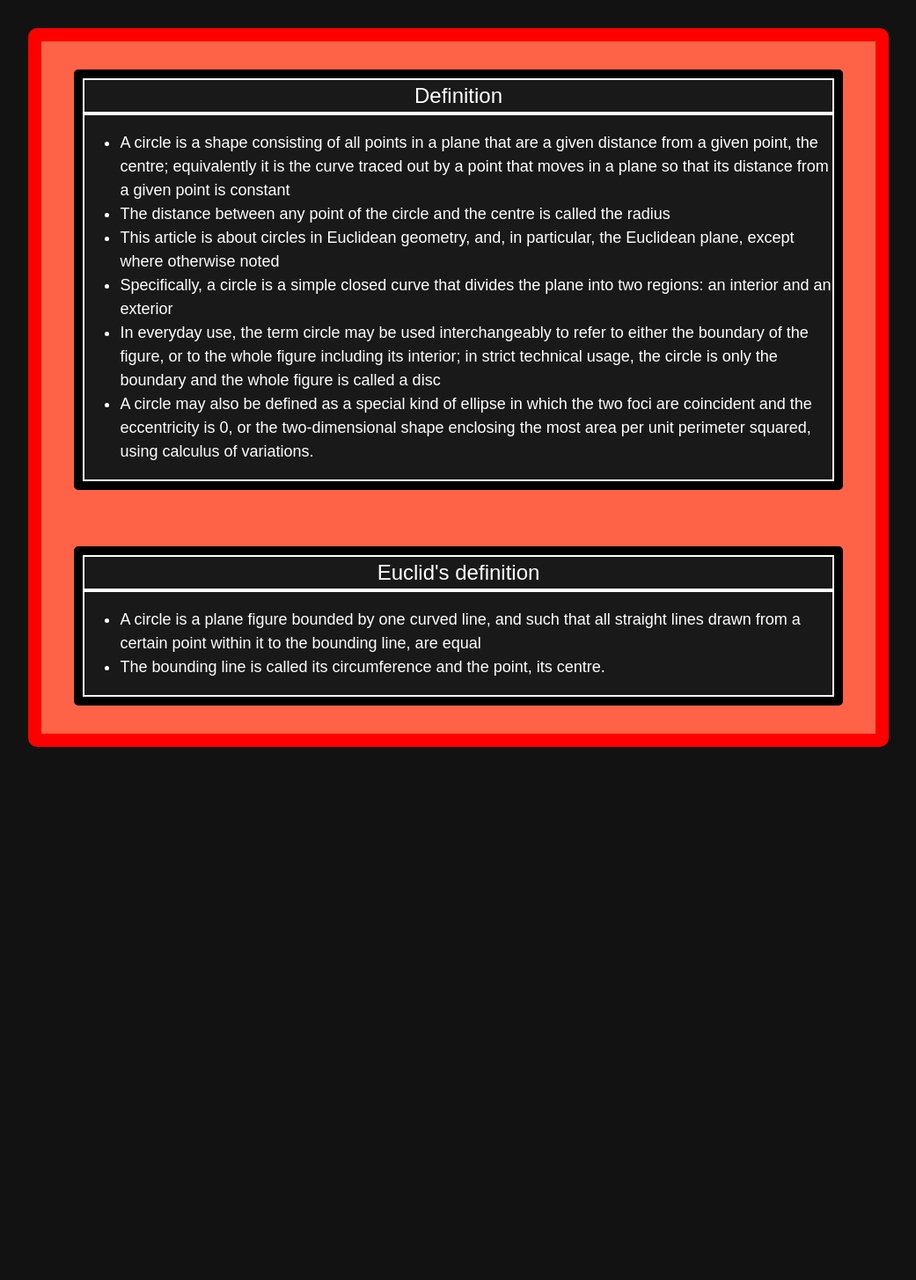
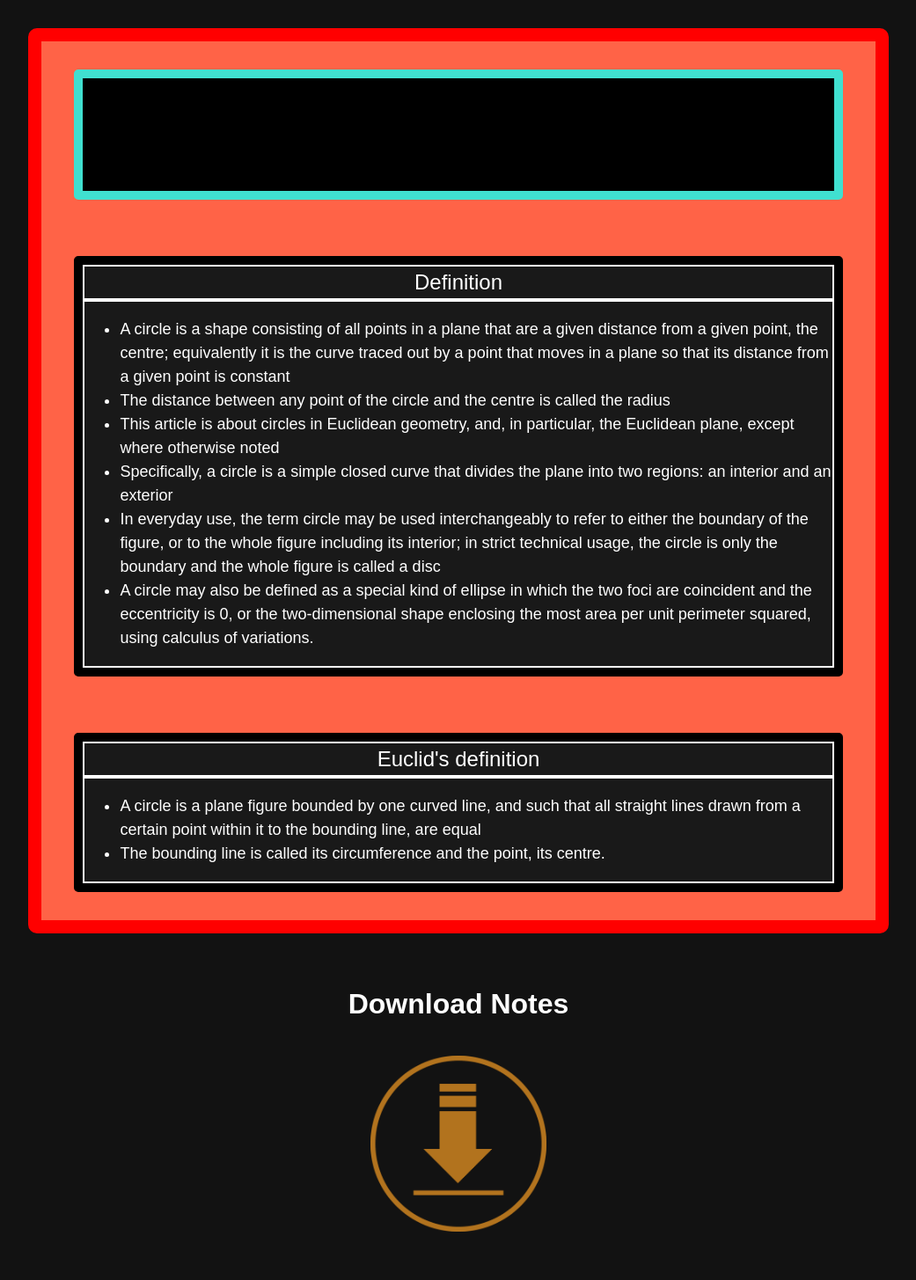
Before and after one commit to SidNath21/WikiNotes, a plain HTML site: page notes.html in a window 1280 px wide. Shown: the whole page at 88% size, without its empty margins (119-1160 px from the left). Before the commit the page ends 865 px from the top, so only its background shows below. Drawn offline with Linux system fonts and the light colour scheme.

Commit message:
Download button and Intro Slide

```diff
--- a/css/slides.css
+++ b/css/slides.css
@@ -12,6 +12,12 @@ h1{
     line-height: 1.5;
 }
 
+h2{
+    margin-top: 2em;
+    line-height: 1;
+    font-size: 32px;
+}
+
 #container{
 
     margin: 1em auto;
@@ -24,6 +30,27 @@ h1{
     flex-direction: column;
 }
 
+.introSlide{
+    text-align: center;
+    margin: 2em auto;
+    width: 90%;
+    border: 10px solid turquoise;
+    border-radius: 5px;
+    background-color: black ;
+    line-height: 1.5;
+    color: white;
+    overflow: hidden;
+}
+
+.introSlideTitle{
+    font-size: 5vw;
+
+    padding: 1em ;
+    text-align: center;
+
+    text-transform: uppercase;
+}
+
 .slide{
     text-align: center;
     margin: 2em auto;
@@ -31,10 +58,6 @@ h1{
     border: 10px solid black;
     border-radius: 5px;
     background-color: #191919 ;
-    /*
-    display: flex;
-    flex-direction: column;
-    */
     line-height: 1.5;
     color: white;
     overflow: hidden;
@@ -44,7 +67,6 @@ h1{
 
     font-size: 24px;
     border: 2px solid white;
-
 }
 
 .content{
@@ -52,3 +74,14 @@ h1{
     text-align: left;
     border: 2px solid white;
 }
+
+#download img{
+    margin: 1em auto 3em auto;
+    width: 200px;
+    opacity: 75%;
+}
+
+#download img:hover{
+    opacity: 100%;
+
+}
--- a/notes.html
+++ b/notes.html
@@ -9,9 +9,12 @@
 </head>
 <body>
     <h1 id = "title"> </h1>
-    <div id = "container">
 
-    </div>
+    <div id = "container">  </div>
+
+    <h2> Download Notes </h1>
+    <div id = "download"> <img src="icons/download.png" alt="Download Notes" > </div>
+
     <script src="notes.js"> </script>
 </body>
 </html>
--- a/notes.js
+++ b/notes.js
@@ -1,13 +1,21 @@
 const container = document.querySelector("#container");
 const title = document.querySelector("#title");
+const downloadButton = document.querySelector("#download");
 
 let titleString = decodeURIComponent(window.location.search);
 titleString = titleString.substring(titleString.indexOf("=") + 1);
-
 title.textContent = titleString;
 
+downloadButton.addEventListener("click", function(){
+
+
+    //download Button clicked
+
+
+
+});
+
 let slides = [];
-
 
 createSampleSlides();
 
@@ -18,6 +26,19 @@ function slide(heading, body){
 
 function createSlides(){
 
+    const introSlide = document.createElement("div");
+    introSlide.classList = "introSlide";
+    container.appendChild(introSlide);
+
+    const introSlideTitle = document.createElement("div");
+    introSlideTitle.classList = "introSlideTitle";
+    introSlideTitle.textContent = titleString;
+    introSlide.appendChild(introSlideTitle);
+
+    container.appendChild(introSlide);
+
+    console.log(slides.length);
+
     for(let i=0; i<slides.length; i++){
 
         const slide = document.createElement("div");
@@ -26,6 +47,9 @@ function createSlides(){
 
         let slideTitle = slides[i].heading;
         let slideBody = slides[i].body;
+
+        slideBody.replace("*", ".");
+        slideBody.replace('"', "'");
         sentences = slideBody.split(". ");
 
         const sildeHeading = document.createElement("div");
@@ -51,9 +75,13 @@ function createSlides(){
         container.appendChild(slide);
 
     }
+
+
+
 }
 
 function createSampleSlides(){
+
     slides.push(new slide("Definition", "A circle is a shape consisting of all points in a plane that are a given distance from a given point, the centre; equivalently it is the curve traced out by a point that moves in a plane so that its distance from a given point is constant. The distance between any point of the circle and the centre is called the radius. This article is about circles in Euclidean geometry, and, in particular, the Euclidean plane, except where otherwise noted. Specifically, a circle is a simple closed curve that divides the plane into two regions: an interior and an exterior. In everyday use, the term circle may be used interchangeably to refer to either the boundary of the figure, or to the whole figure including its interior; in strict technical usage, the circle is only the boundary and the whole figure is called a disc. A circle may also be defined as a special kind of ellipse in which the two foci are coincident and the eccentricity is 0, or the two-dimensional shape enclosing the most area per unit perimeter squared, using calculus of variations."));
     slides.push(new slide("Euclid's definition", "A circle is a plane figure bounded by one curved line, and such that all straight lines drawn from a certain point within it to the bounding line, are equal. The bounding line is called its circumference and the point, its centre." ));
 
```
Also changed, not shown: icons/download.png (added).
